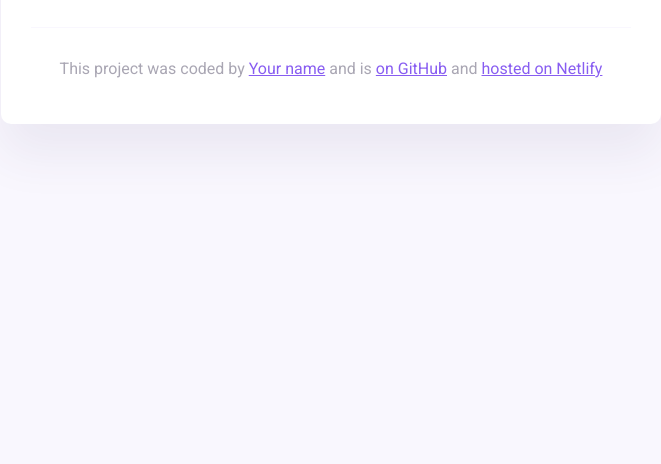
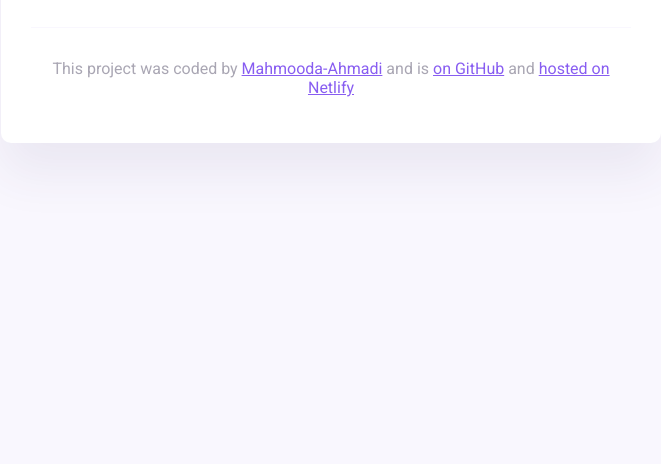
Before and after one commit to Mahmooda-Ahmadi/Weather-application, a plain HTML site: page index.html in a window 1280 px wide. Shown: the part 336-800 px from the top of the page, without its empty margins (309-970 px from the left). Drawn offline with nearby package versions, Linux system fonts and the light colour scheme.

Commit message:
Added the url of my github account

```diff
--- a/index.html
+++ b/index.html
@@ -47,8 +47,8 @@
       <footer>
         <p>
           This project was coded by
-          <a href="#" target="_blank">Your name</a> and is
-          <a href="#" target="_blank"> on GitHub</a> and
+          <a href="https://github.com/Mahmooda-Ahmadi" target="_blank">Mahmooda-Ahmadi</a> and is
+          <a href="https://github.com/Mahmooda-Ahmadi/Weather-application" target="_blank"> on GitHub</a> and
           <a href="#" target="_blank">hosted on Netlify</a>
         </p>
       </footer>
```
